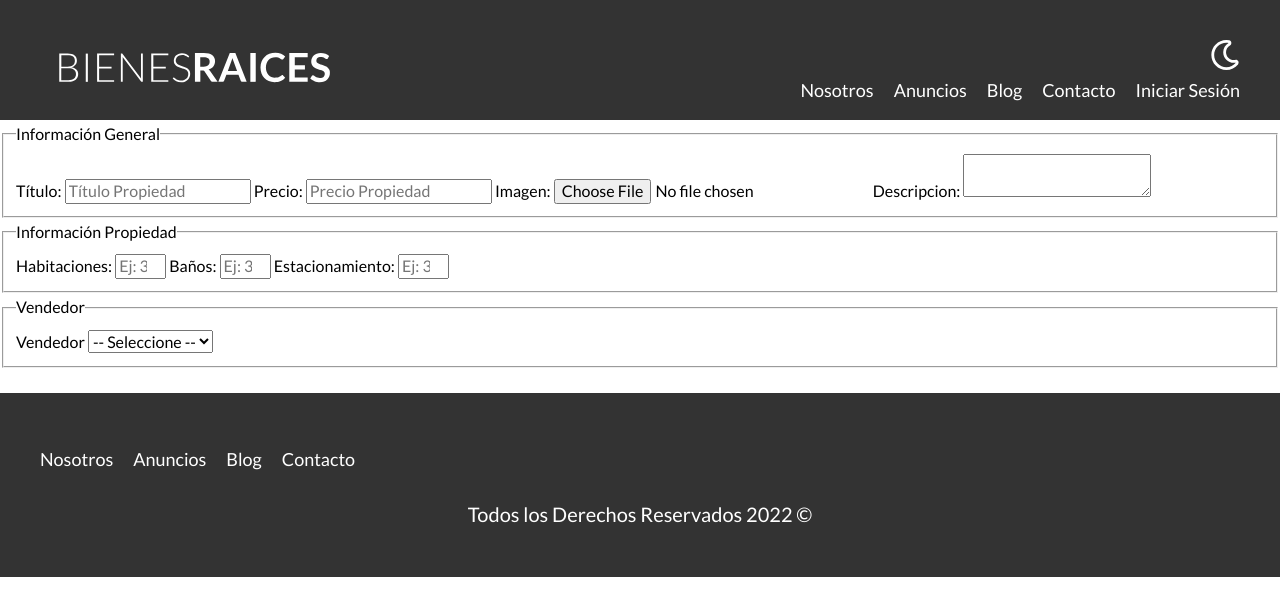
After one commit to colidom/bienesraicesMVC, a PHP site: template views/propiedades/formulario.php in a window 1280 px wide. The commit adds this page. Shown: the top 608 px of the page. Run offline with PHP 8.4, Linux system fonts and the light colour scheme; the template is opened without the code that fills it, so the values that code supplies are empty.

Commit message:
Creando el Formulario para Nuevas Propiedades

```diff
--- a/views/propiedades/crear.php
+++ b/views/propiedades/crear.php
@@ -1,5 +1,10 @@
 <main class="contenedor seccion">
     <h1>Crear</h1>
 
+    <form classs="formulario" method="POST">
+        <?php include __DIR__ . '/formulario.php'; ?>
+
+        <input type="submit" value="Crear Propiedad" class="boton boton-verde">
+    </form>
 
 </main>
--- /dev/null
+++ b/views/propiedades/formulario.php
@@ -0,0 +1,44 @@
+<fieldset>
+    <legend>Información General</legend>
+
+    <label for="titulo">Título:</label>
+    <input type="text" id="titulo" name="propiedad[titulo]" placeholder="Título Propiedad" value="<?php echo __s($propiedad->titulo); ?>">
+
+    <label for="precio">Precio:</label>
+    <input type="number" id="precio" name="propiedad[precio]" placeholder="Precio Propiedad" value="<?php echo __s($propiedad->precio);?>">
+
+    <label for="imagen">Imagen:</label>
+    <input type="file" id="imagen" name="propiedad[imagen]" accept="image/jpeg, image/png" name="imagen">
+
+    <?php if($propiedad->imagen) { ?>
+        <img src="/imagenes/<?php echo $propiedad->imagen ?>" class="imagen-small">
+    <?php } ?>
+
+    <label for="descripcion">Descripcion:</label>
+    <textarea id="descripcion" name="propiedad[descripcion]"><?php echo __s($propiedad->descripcion); ?></textarea>
+</fieldset>
+
+<fieldset>
+    <legend>Información Propiedad</legend>
+
+    <label for="habitaciones">Habitaciones:</label>
+    <input type="number" id="habitaciones" name="propiedad[habitaciones]" placeholder="Ej: 3" min="0" max="10" value="<?php echo __s($propiedad->habitaciones) ;?>">
+
+    <label for="wc">Baños:</label>
+    <input type="number" id="wc" name="propiedad[wc]" placeholder="Ej: 3" min="0" max="10" value="<?php echo __s($propiedad->wc); ?>">
+
+    <label for="estacionamiento">Estacionamiento:</label>
+    <input type="number" id="estacionamiento" name="propiedad[estacionamiento]" placeholder="Ej: 3" min="0" max="10" value="<?php echo __s($propiedad->estacionamiento) ;?>">
+</fieldset>
+
+<fieldset>
+    <legend>Vendedor</legend>
+
+    <label for="vendedor">Vendedor</label>
+    <select name="propiedad[vendedorId]" id="vendedor">
+        <option selected disabled value="">-- Seleccione --</option>
+        <?php foreach($vendedores as $vendedor) { ?>
+            <option <?php echo $propiedad->vendedorId === $vendedor->id ? 'selected' : ''; ?> value="<?php echo __s($vendedor->id) ?>"> <?php  echo __s($vendedor->nombre) . " " . __s($vendedor->apellido); ?> </option>
+        <?php }; ?>
+    </select>
+</fieldset>
```
Also changed, not shown: controllers/PropiedadController.php (+7 -1 lines).
